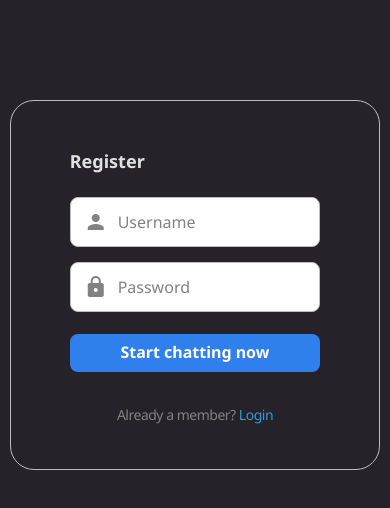
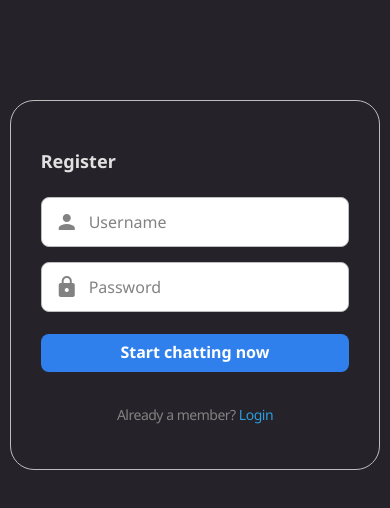
Before and after one commit to LoganSorensen/group-chat-app-fe, a React (Create React App) app: page /register in a window 390 px wide. Shown: the top 508 px of the page. Built offline with nearby package versions, Linux system fonts and the light colour scheme.

Commit message:
styling tweaks

```diff
--- a/src/components/channelDetails.jsx
+++ b/src/components/channelDetails.jsx
@@ -24,7 +24,7 @@ const ChannelDetails = ({ setSidebarComponent, channel, users }) => {
       </div>
       <div
         className="channel-info"
-        style={{ maxHeight: `calc(${window.innerHeight}px - 12.48vh)` }}
+        style={{ maxHeight: `calc(${window.innerHeight}px - 17.48vh)` }}
       >
         <h2>{channel.channel_name}</h2>
         <p className="channel-desc">{channel.channel_description}</p>
--- a/src/styles/index.css
+++ b/src/styles/index.css
@@ -637,6 +637,11 @@ a {
   background-color: #120f13;
   border-radius: 24px;
 }
+@media (max-width: 425px) {
+  .add-channel-form {
+    padding: 2rem;
+  }
+}
 .add-channel-form .channel-form-header {
   display: flex;
   justify-content: space-between;
@@ -697,6 +702,11 @@ a {
   margin: 10rem auto 0;
   border: 1px solid #bdbdbd;
   border-radius: 24px;
+}
+@media (max-width: 425px) {
+  .auth-form {
+    padding: 5.1rem 3rem 4.3rem;
+  }
 }
 .auth-form .logo {
   margin-bottom: 3rem;
--- a/src/styles/less/addChannelForm.less
+++ b/src/styles/less/addChannelForm.less
@@ -10,6 +10,9 @@
   height: 35.9rem;
   background-color: @bg-dark;
   border-radius: 24px;
+  @media @mobile-large {
+    padding: 2rem;
+  }
 
   .channel-form-header {
     display: flex;
--- a/src/styles/less/login.less
+++ b/src/styles/less/login.less
@@ -5,6 +5,9 @@
   margin: 10rem auto 0;
   border: 1px solid #bdbdbd;
   border-radius: 24px;
+  @media @mobile-large {
+    padding: 5.1rem 3rem 4.3rem;
+  }
 
   .logo {
     margin-bottom: 3rem;
```
